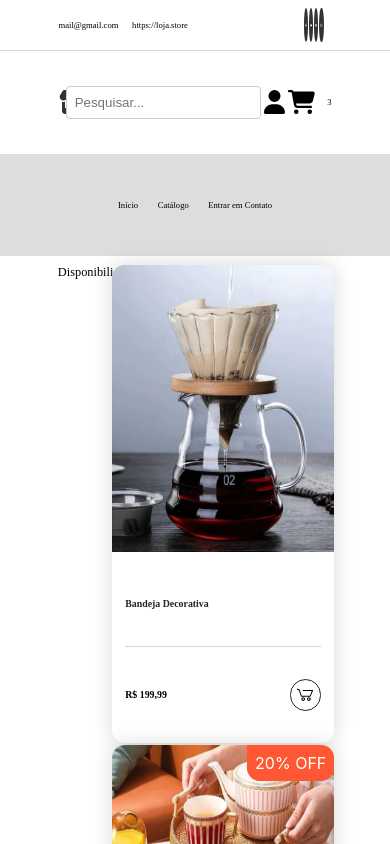
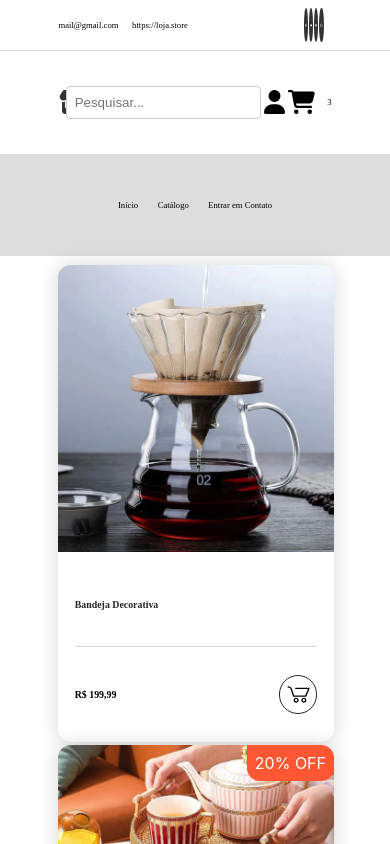
Before and after one commit to zzzBECK/site-vendas, a React (Create React App) app: page / in a window 390 px wide. Shown: the top 844 px of the page. Built offline with nearby package versions, Linux system fonts and the light colour scheme.

Commit message:
responsive changes

```diff
--- a/src/components/Filter/styles.ts
+++ b/src/components/Filter/styles.ts
@@ -10,6 +10,10 @@ export const FilterContainer = styled.div`
   border-radius: 0.8rem; */
   gap: 2%;
   padding-left: 4%;
+
+  @media (max-width: 768px) {
+    display: none;
+  }
 `;
 
 export const Title = styled.div`
@@ -21,7 +25,7 @@ export const Title = styled.div`
   box-sizing: border-box;
 
   font-family: Montserrat;
-  font-size: calc(1vw + 1vh);
+  font-size: calc(1vw + 0.5vh);
 `;
 
 export const OptionsContainer = styled.div`
--- a/src/pages/Home/styles.ts
+++ b/src/pages/Home/styles.ts
@@ -20,6 +20,10 @@ export const FilterContainer = styled.div`
   width: 20%;
   padding: 0.4%;
   box-sizing: border-box;
+
+  @media (max-width: 768px) {
+    width: 0%;
+  }
 `;
 
 export const CardsContainer = styled.div`
@@ -27,6 +31,10 @@ export const CardsContainer = styled.div`
   flex-wrap: wrap;
   width: 80%;
   height: fit-content;
+
+  @media (max-width: 768px) {
+    width: 100%;
+  }
 `;
 
 export const WholeCard = styled.div`
```
